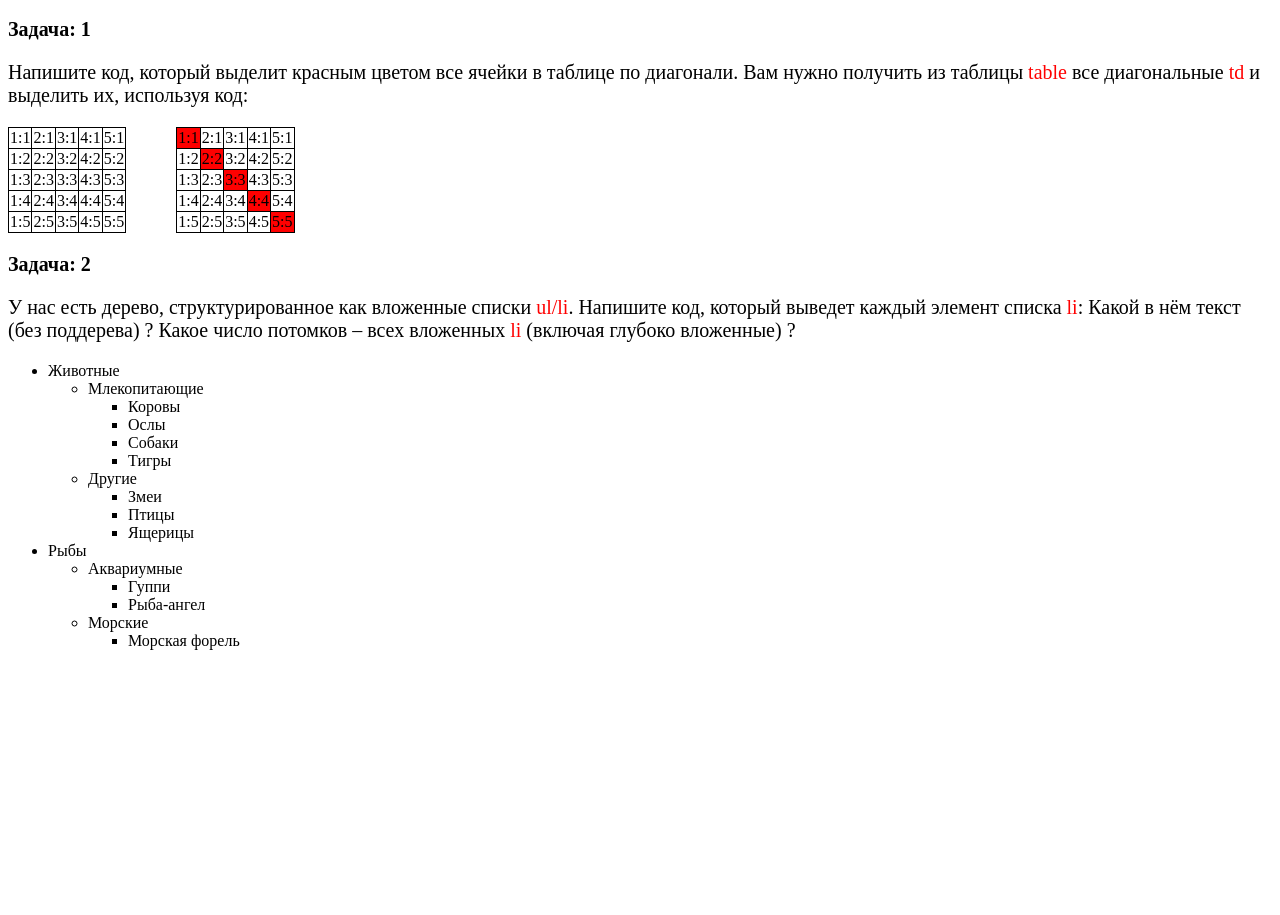
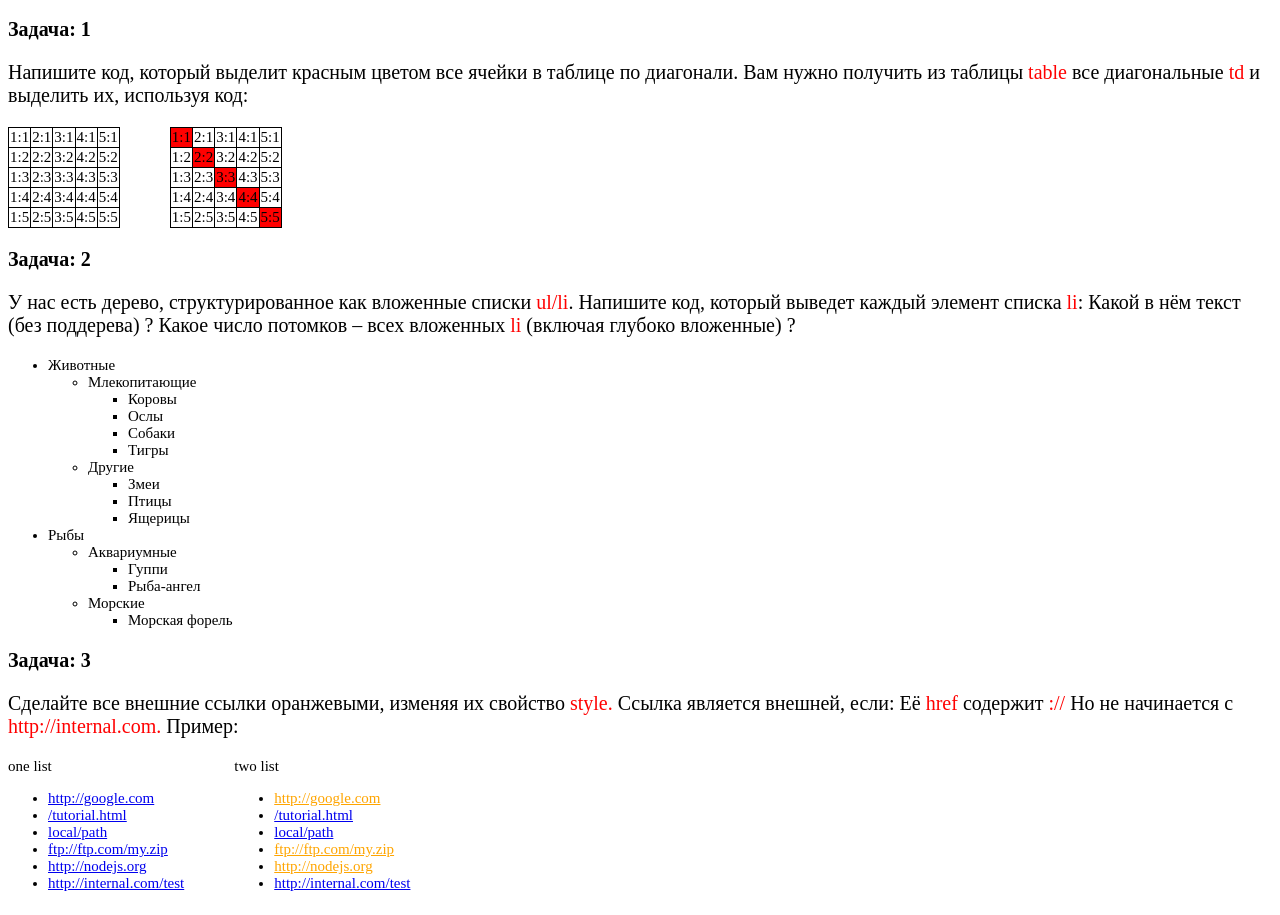
Before and after one commit to DmitriyVavilin/Learn.Javascript, a plain HTML site: page index.html in a window 1280 px wide. Shown: the part 107-1022 px from the top of the page. Before the commit the page ends 800 px from the top, so only its background shows below. Drawn offline with Linux system fonts and the light colour scheme.

Commit message:
task__three

```diff
--- a/Javascript/app.js
+++ b/Javascript/app.js
@@ -1,7 +1,7 @@
 /*Решение задачи 1
 ==================*/
 
-let tableNode = document.body.getElementsByClassName('js-table')[0]
+const tableNode = document.querySelector('.js-table')
 for(let i = 0; i < tableNode.rows.length; i++) {
     let row = tableNode.rows[i]
     row.cells[i].style.background = 'red'
@@ -16,3 +16,24 @@ for(let i = 0; i < tableNode.rows.length; i++) {
     let input = li.getElementsByTagName('li').length
     alert(title + ': ' + input)
 }*/
+
+/* //Решение задачи 2
+==================*/
+
+/*Решение задачи 3
+==================*/
+let links = document.querySelectorAll('li>a.js-link');
+for (let link of links) {
+    let href = link.getAttribute('href');
+
+    if (!href) continue;
+
+    if (!href.includes('://')) continue;
+
+    if (href.startsWith('http://internal.com')) continue;
+
+    link.style.color = 'orange'
+}
+
+/* //Решение задачи 3
+==================*/
--- a/css/style.css
+++ b/css/style.css
@@ -1,4 +1,5 @@
 body {
+    font-size: 15px;
     background: #fff;
 }
 
@@ -23,6 +24,9 @@ body {
     color: #000;
 }
 
+/*зАДАЧА 1
+============*/
+
 table, td {
     border: 1px solid black;
     border-collapse: collapse;
@@ -44,3 +48,20 @@ table, td {
 .table__before {
     margin-right: 50px;
 }
+
+/*//зАДАЧА 1
+============*/
+
+/*зАДАЧА 3
+============*/
+
+.list {
+    display: flex;
+}
+
+.list__before {
+    margin-right: 50px;
+}
+
+/*//зАДАЧА 3
+============*/
--- a/index.html
+++ b/index.html
@@ -17,6 +17,7 @@
     Вам нужно получить из таблицы <span>table</span> все диагональные <span>td</span> и выделить их, используя код:
 </p>
 
+<!--ЗАДАЧА 1-->
 <div class="table">
     <div class="table__before">
         <table>
@@ -97,7 +98,9 @@
       </table>
     </div>
 </div>
+<!--//ЗАДАЧА 1-->
 
+<!--ЗАДАЧА 2-->
 <div class="subtitle">Задача: 2</div>
 <p class="discription">У нас есть дерево, структурированное как вложенные списки <span>ul/li</span>.
 
@@ -141,8 +144,45 @@
     </ul>
   </li>
 </ul>
+<!--//ЗАДАЧА 2-->
 
+<!--ЗАДАЧА 3-->
+<div class="subtitle">Задача: 3</div>
+<p class="discription">
+  Сделайте все внешние ссылки оранжевыми, изменяя их свойство <span>style.</span>
 
+Ссылка является внешней, если:
+
+Её <span>href</span> содержит <span>://</span>
+Но не начинается с<span> http://internal.com.</span>
+Пример:
+</p>
+
+<div class="list">
+  <div class="list__before">
+    <a name="list">one list</a>
+<ul>
+  <li><a href="http://google.com">http://google.com</a></li>
+  <li><a href="/tutorial">/tutorial.html</a></li>
+  <li><a href="local/path">local/path</a></li>
+  <li><a href="ftp://ftp.com/my.zip">ftp://ftp.com/my.zip</a></li>
+  <li><a href="http://nodejs.org">http://nodejs.org</a></li>
+  <li><a href="http://internal.com/test">http://internal.com/test</a></li>
+</ul>
+  </div>
+  <div class="list__after">
+    <a name="list">two list</a>
+<ul>
+  <li><a class="js-link" href="http://google.com">http://google.com</a></li>
+  <li><a class="js-link" href="/tutorial">/tutorial.html</a></li>
+  <li><a class="js-link" href="local/path">local/path</a></li>
+  <li><a class="js-link" href="ftp://ftp.com/my.zip">ftp://ftp.com/my.zip</a></li>
+  <li><a class="js-link" href="http://nodejs.org">http://nodejs.org</a></li>
+  <li><a class="js-link" href="http://internal.com/test">http://internal.com/test</a></li>
+</ul>
+  </div>
+</div>
+<!--//ЗАДАЧА 3-->
 
 <script src="Javascript/app.js"></script>
 </body>
```
Lines whose indentation alone changed are shown as unchanged.
